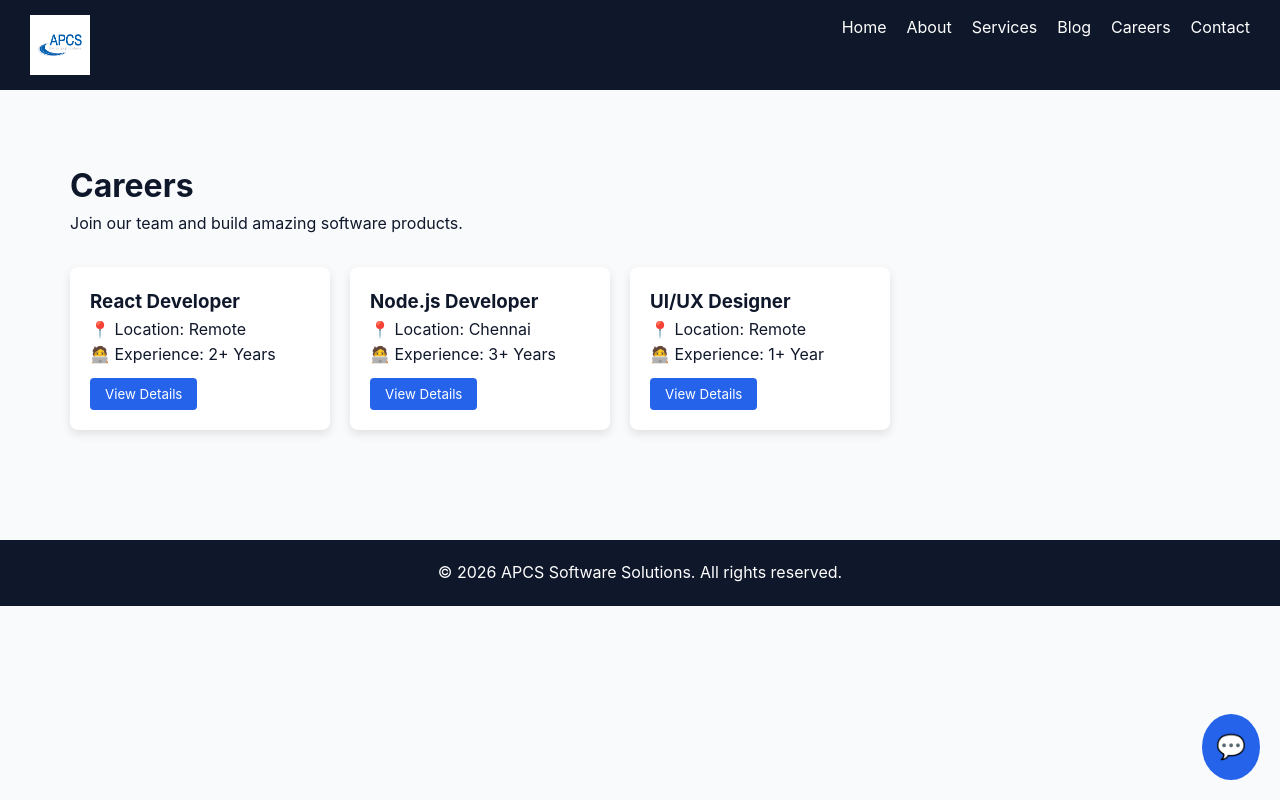
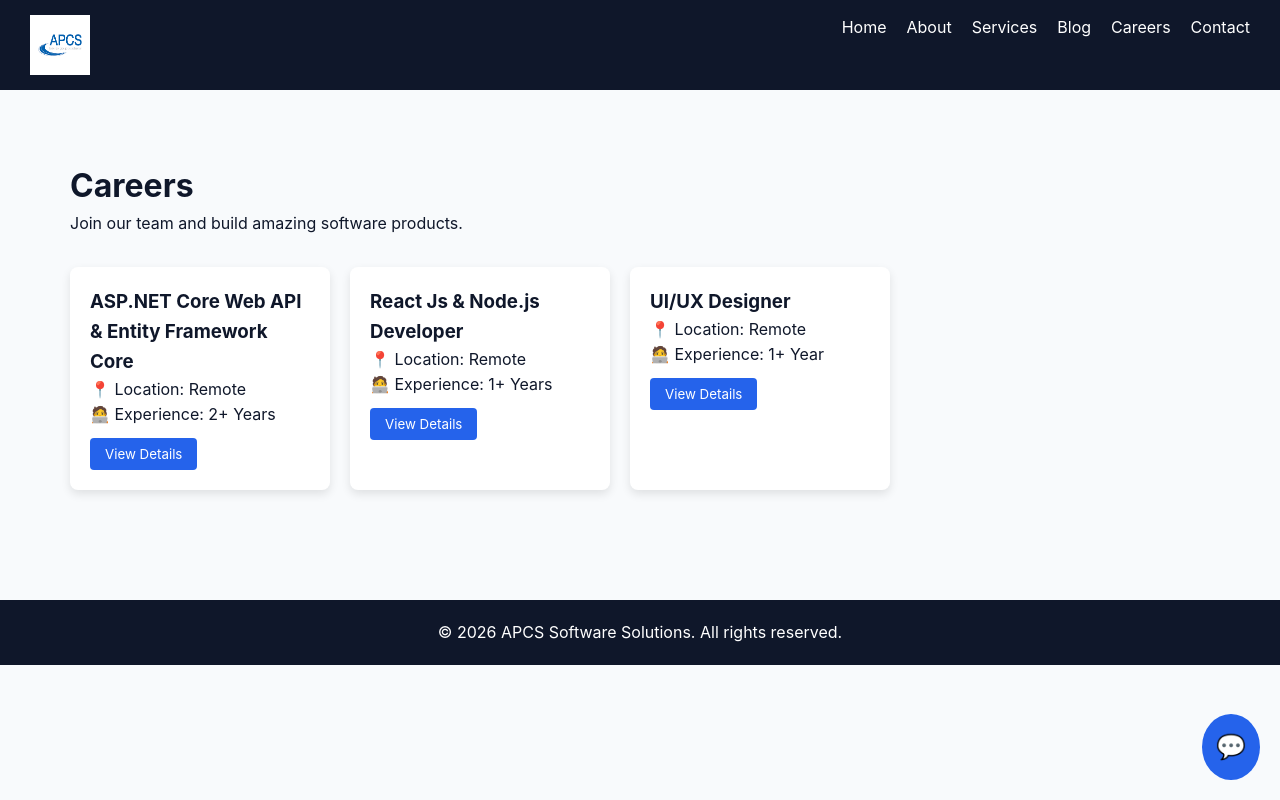
Before and after one commit to christhurajd/deploy-react-company-app, a React (Vite) app: page /careers in a window 1280 px wide. Built offline with nearby package versions, Linux system fonts and the light colour scheme.

Commit message:
changes done at careers and jobdetails pages

```diff
--- a/src/pages/Careers.jsx
+++ b/src/pages/Careers.jsx
@@ -5,15 +5,15 @@ function Careers() {
   const [jobs] = useState([
     {
       id: 1,
-      title: "React Developer",
+      title: "ASP.NET Core Web API & Entity Framework Core",
       location: "Remote",
       experience: "2+ Years"
     },
     {
       id: 2,
-      title: "Node.js Developer",
-      location: "Chennai",
-      experience: "3+ Years"
+      title: "React Js & Node.js Developer",
+      location: "Remote",
+      experience: "1+ Years"
     },
     {
       id: 3,
--- a/src/pages/JobDetails.jsx
+++ b/src/pages/JobDetails.jsx
@@ -15,7 +15,7 @@ function JobDetails() {
       <p><strong>Requirements:</strong></p>
 
       <ul>
-        <li>Strong JavaScript skills</li>
+        <li>Strong JavaScript, HTML5 & CSS skills</li>
         <li>Experience with React</li>
         <li>Good problem-solving skills</li>
       </ul>
```
